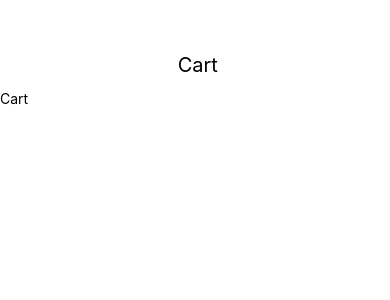
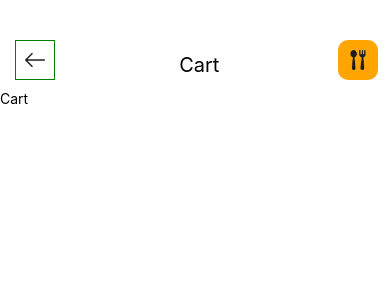
Before and after one commit to MaazIlyas/AppFoodHut, a React Native app: screen /Cart in a window 390 px wide. Shown: the top 300 px of the page. Built offline with nearby package versions, Linux system fonts and the light colour scheme.

Commit message:
SwipeListView component of react imported to use in the card

```diff
--- /dev/null
+++ b/components/HomeNavButton.js
@@ -0,0 +1,43 @@
+//Creating iconbutton on the header to use in several pages (e.g. foodDetails)
+import React from 'react';
+import {
+    TouchableOpacity,
+    Image,
+    View,
+    Text
+} from 'react-native';
+
+import { COLORS, icons, SIZES } from "../constants";
+
+const HomeNavButton = ({ containerStyle, iconStyle, onPress, quantity }) => {
+    return (
+        <TouchableOpacity
+            style={{
+                width: 40,
+                height: 40,
+                alignItems: 'center',
+                justifyContent: 'center',
+                borderRadius: 10,
+                backgroundColor: 'orange',
+                borderColor: 'black',
+                marginRight: 12,
+                ...containerStyle
+            }}
+            onPress = {onPress}
+        >
+            <Image
+                source={icons.cutlery}
+                style={{
+                    width: 20,
+                    height: 20,
+                    tintColor: COLORS.black,
+                    ...iconStyle
+                }}
+            />
+
+        </TouchableOpacity>
+    )
+
+}
+
+export default HomeNavButton;
--- a/package.json
+++ b/package.json
@@ -23,7 +23,8 @@
     "react-native-reanimated": "^2.2.3",
     "react-native-safe-area-context": "^3.3.2",
     "react-native-screens": "^3.8.0",
-    "react-native-svg": "^12.1.1"
+    "react-native-svg": "^12.1.1",
+    "react-native-swipe-list-view": "^3.2.9"
   },
   "devDependencies": {
     "@babel/core": "^7.12.9",
--- a/screens/Cart.js
+++ b/screens/Cart.js
@@ -9,10 +9,15 @@ import {
     CartQuantityButton,
     StepperInput
 } from "../components";
+import HomeNavButton from "../components/HomeNavButton";
+
+import {SwipeListView} from 'react-native-swipe-list-view';
 
 import { FONTS, SIZES, COLORS, icons } from "../constants";
 
 const Cart = ({navigation}) => {
+
+    // const [cartList, setCartList] = React.useState(cartData)
 
     function renderHeader() {
         return (
@@ -23,6 +28,33 @@ const Cart = ({navigation}) => {
                     marginHorizontan: SIZES.padding,
                     marginTop: 40
                 }}
+                leftComponent={
+                    <IconButton
+                        icon={icons.back}
+                        containerStyle={{
+                            width: 40,
+                            backgroundColor: 'white',
+                            height: 40,
+                            justifyContent: 'center',
+                            alignItems: 'center',
+                            borderWidth: 1,
+                            boderRadius: SIZES.radius,
+                            borderColor: 'green',
+                            marginLeft: 15,
+                        }}
+                        iconStyle={{
+                            width:20,
+                            height:20,
+                            tintColor: COLORS.black
+                        }}
+                        onPress={() => navigation.goBack()}
+                    />
+                }
+                rightComponent={
+                    <HomeNavButton
+                    onPress={() => {navigation.navigate('Home')}}
+                    />
+                }
             />
         )
     }
```
Also changed, not shown: constants/HorizontalFoodCard.js (deleted, +0 -28 lines), 2 other files (tests, documents, lock files or other folders).
